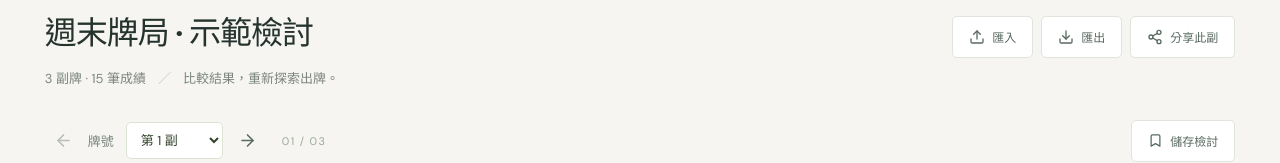
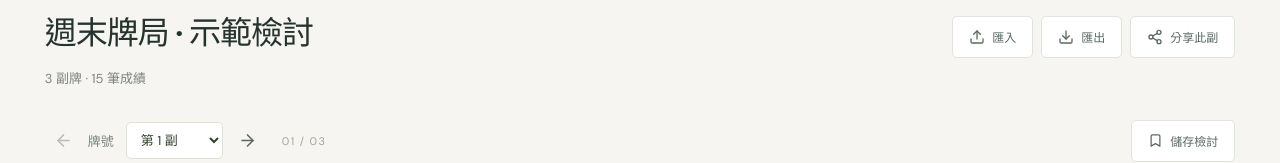
Before and after one commit to moscito2030/valet-review, a React (Vite) app: page / in a window 1280 px wide. Shown: the part 144-307 px from the top of the page. Built offline with nearby package versions, Linux system fonts and the light colour scheme.

Commit message:
copy: simplify Review collection summary

```diff
--- a/src/App.tsx
+++ b/src/App.tsx
@@ -193,7 +193,6 @@ export default function App() {
             <h1>{data.title}</h1>
             <p className="muted">
               {data.boards.length} 副牌 · {data.results.length} 筆成績
-              <span className="intro-divider">／</span>比較結果，重新探索出牌。
             </p>
           </div>
           <div className="toolbar">
--- a/src/base.css
+++ b/src/base.css
@@ -174,10 +174,6 @@ main {
   letter-spacing: 0.13em;
   font-weight: 600;
   margin-bottom: 10px;
-}
-.intro-divider {
-  margin: 0 12px;
-  color: #bcc6ba;
 }
 .muted {
   color: var(--muted);
@@ -640,9 +636,6 @@ textarea {
   .intro p:last-child {
     font-size: 11px;
   }
-  .intro-divider {
-    margin: 0 6px;
-  }
   .toolbar {
     width: 100%;
   }
```
